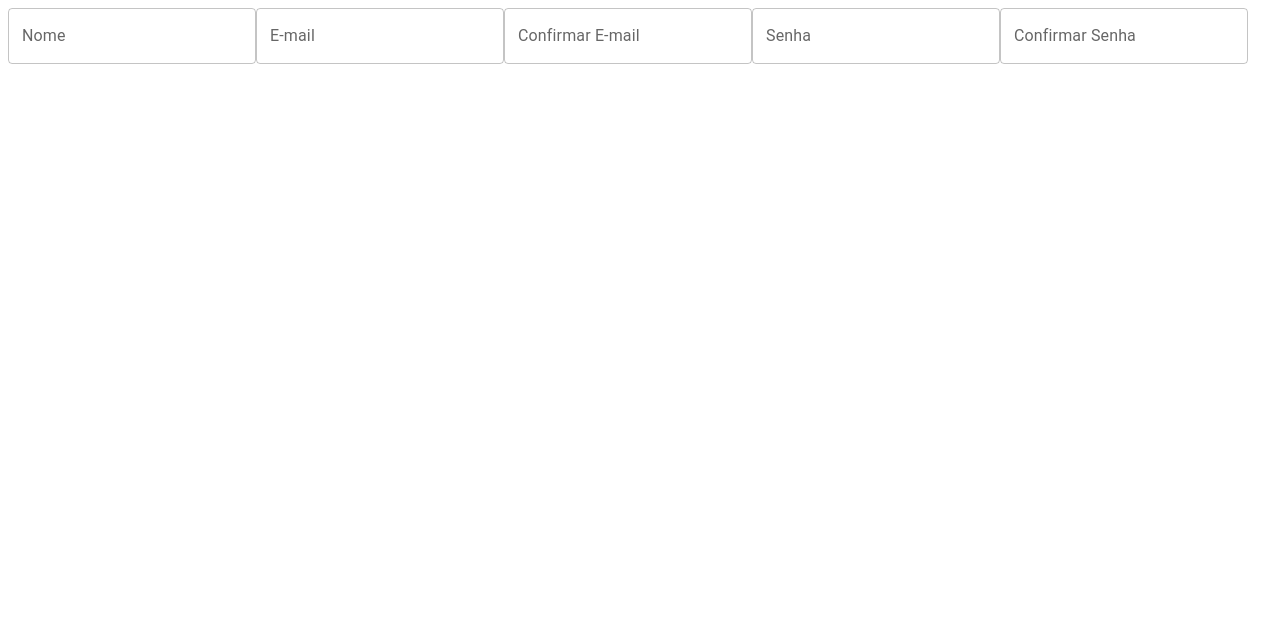
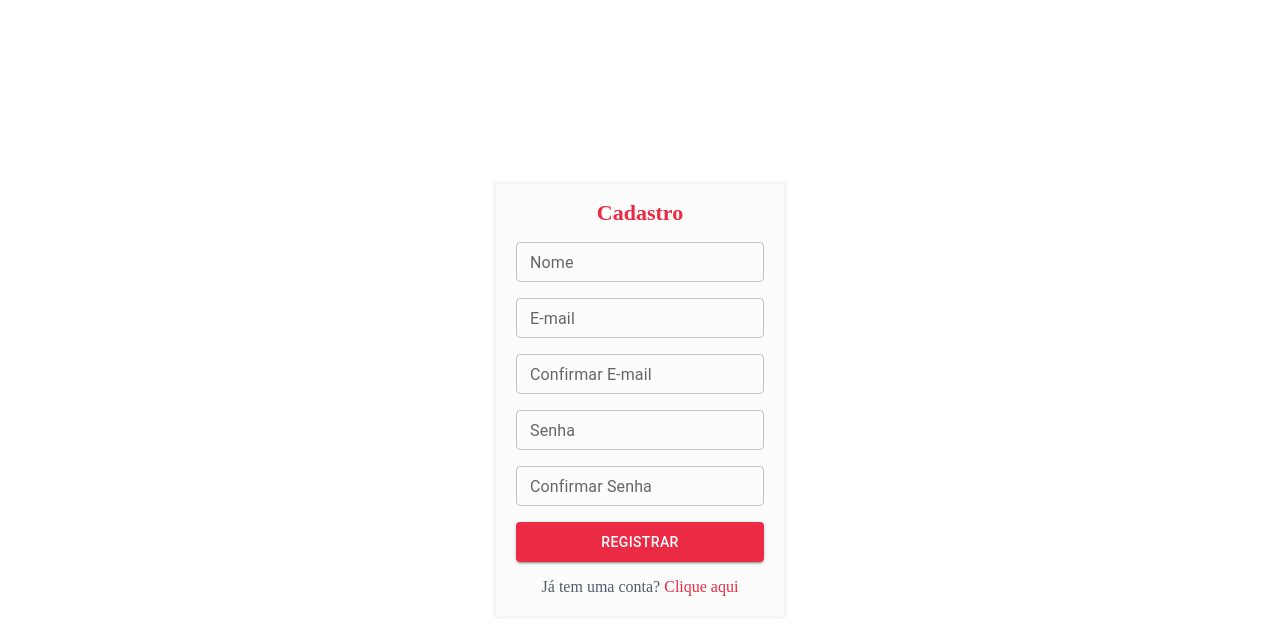
Before and after one commit to LucasGasque/hungry-traveler, a React (Create React App) app: page /register in a window 1280 px wide. Shown: the top 634 px of the page. Built offline with nearby package versions, Linux system fonts and the light colour scheme.

Commit message:
style: pagina de registro pre estilizada

```diff
--- a/src/pages/register/index.tsx
+++ b/src/pages/register/index.tsx
@@ -1,5 +1,5 @@
-import { Container } from "./style";
-import { TextField, Button } from "@mui/material";
+import { Container, Form } from "./style";
+import { Button, TextField } from "@mui/material";
 import { yupResolver } from "@hookform/resolvers/yup";
 import { useForm } from "react-hook-form";
 import { useRegister } from "../../providers/register";
@@ -17,39 +17,76 @@ const Register = () => {
   const history = useHistory();
   return (
     <Container>
-      <form onSubmit={handleSubmit(registerUser)}>
+      <Form onSubmit={handleSubmit(registerUser)}>
+        <h1>Cadastro</h1>
         <TextField
+          size="small"
+          variant="outlined"
+          color="info"
           label="Nome"
           {...register("username")}
           error={!!errors.username}
           helperText={errors.username?.message}
         />
         <TextField
+          size="small"
+          variant="outlined"
+          color="info"
           label="E-mail"
           {...register("email")}
           error={!!errors.email}
           helperText={errors.email?.message}
         />
         <TextField
+          size="small"
+          variant="outlined"
+          color="info"
           label="Confirmar E-mail"
           {...register("emailConfirm")}
           error={!!errors.emailConfirm}
           helperText={errors.emailConfirm?.message}
         />
         <TextField
+          size="small"
+          variant="outlined"
+          color="info"
           label="Senha"
           {...register("password")}
           error={!!errors.password}
           helperText={errors.password?.message}
         />
         <TextField
+          size="small"
+          variant="outlined"
+          color="info"
           label="Confirmar Senha"
           {...register("passwordConfirm")}
           error={!!errors.passwordConfirm}
           helperText={errors.passwordConfirm?.message}
         />
-        <Button type="submit">Registrar</Button>
-      </form>
+        <Button
+          color="primary"
+          variant="contained"
+          sx={{
+            width: "100%",
+            height: "40px",
+          }}
+          type="submit"
+        >
+          Registrar
+        </Button>
+        <p>
+          Já tem uma conta?
+          <span
+            onClick={() => {
+              history.push("/login");
+            }}
+          >
+            {" "}
+            Clique aqui
+          </span>
+        </p>
+      </Form>
     </Container>
   );
 };
--- a/src/pages/register/style.ts
+++ b/src/pages/register/style.ts
@@ -1,3 +1,40 @@
 import styled from "styled-components";
 
-export const Container = styled.div``;
+export const Container = styled.div`
+  height: 100vh;
+  display: flex;
+  justify-content: center;
+  flex-direction: column;
+  align-items: center;
+  grid-gap: 1rem;
+
+  p {
+    color: var(--gray-100);
+  }
+
+  span {
+    color: var(--primary);
+  }
+`;
+
+export const Form = styled.form`
+  display: flex;
+  flex-direction: column;
+  align-items: center;
+  grid-gap: 1rem;
+  padding: 20px;
+  padding-top: 0;
+  background: #fcfcfc;
+  border: 3px solid #f5f5f5;
+  border-radius: 5px;
+  box-sizing: border-box;
+
+  h1 {
+    color: var(--primary);
+    margin-top: 1rem;
+    font-size: 22px;
+    font-weight: bold;
+  }
+`;
+
+// export const StyledTextField = styled(TextField)``;
--- a/src/styles/global.ts
+++ b/src/styles/global.ts
@@ -1,9 +1,21 @@
 import { createGlobalStyle } from "styled-components";
 
 export default createGlobalStyle`
-    :root{}
+    :root{
+        --primary: #EB2A44;
+        --primary-50: #F596A3;
+        --gray-100: #505C6E;
 
-    *{}
+
+    }
+
+    *{
+    margin: 0;
+    padding: 0;
+    box-sizing: border-box;
+    border: none;
+    outline: none;
+    }
 
     body{}
 
--- a/src/styles/muiTheme.ts
+++ b/src/styles/muiTheme.ts
@@ -3,7 +3,7 @@ import { createTheme } from "@mui/material/styles";
 export const muiTheme = createTheme({
   palette: {
     primary: {
-      main: "#fff",
+      main: "#EB2A44",
       light: "#fff",
       dark: "#fff",
       contrastText: "#fff",
```
